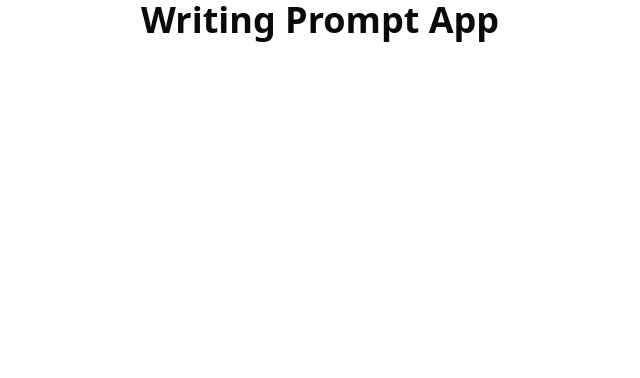
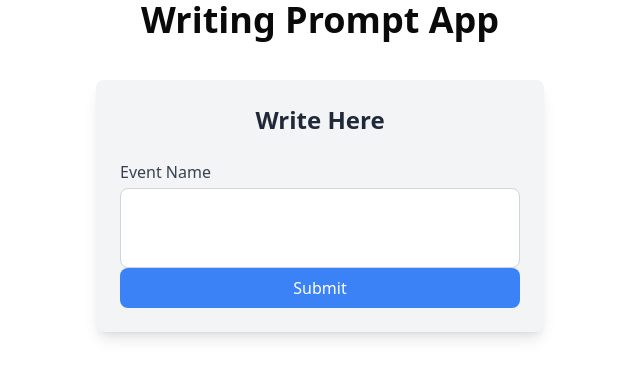
Before and after one commit to realrArnold/WritingPrompt-frontend, a Next.js app in the folder writingprompt/: page / in a window 1280 px wide. Shown: the top 378 px of the page, without its empty margins (320-960 px from the left). Built offline with nearby package versions, Linux system fonts and the light colour scheme.

Commit message:
added writing form

```diff
--- a/writingprompt/package.json
+++ b/writingprompt/package.json
@@ -13,7 +13,8 @@
     "class-variance-authority": "^0.7.1",
     "clsx": "^2.1.1",
     "lucide-react": "^0.474.0",
-    "next": "15.1.6",
+    "next": "^15.1.6",
+    "next.js": "^1.0.3",
     "nodemon": "^3.1.9",
     "react": "^19.0.0",
     "react-dom": "^19.0.0",
--- a/writingprompt/src/app/page.js
+++ b/writingprompt/src/app/page.js
@@ -1,9 +1,15 @@
-import Image from "next/image";
+"use client";
+import React from "react";
+import WritingArea from "@/components/WritingArea.js";
+// import Image from "next/image";
 
 export default function Home() {
   return (
     <div>
-      <h1 className="flex justify-center font-bold text-4xl">Writing Prompt App</h1>
+      <h1 className="flex justify-center font-bold text-4xl">
+        Writing Prompt App
+      </h1>
+      <WritingArea />
     </div>
   );
 }
--- a/writingprompt/src/components/Entries.js
+++ b/writingprompt/src/components/Entries.js
@@ -1,3 +1,3 @@
 
 
-export default entries
+export default Entries
--- a/writingprompt/src/components/WritingArea.js
+++ b/writingprompt/src/components/WritingArea.js
@@ -1,3 +1,59 @@
+import React, {useState} from "react";
+const WritingArea = ({client}) => {
+    const [data, setData] = useState({
+        writingEntry: "",
+        });
+
+        const handleChange = (e) => {
+            const { name, value } = e.target;
+            setData({
+                ...data,
+                [name]: value,
+            });
+        };
+
+        const submitHandler = async (e) => {
+            console.log("Form submiited with data",data);
+
+            const response = await client.addEntry(data);
+            console.log(response)
+            if (response.data.status === "200") {
+              console.log("Event added successfully");
+            } else {
+              console.log("Error adding event");}
+          };
+
+    return (
+      <div
+        className="bg-gray-100 container mx-auto p-6 rounded-lg shadow-lg max-w-md mt-10"
+        id="addUserEntry"
+      >
+        <h2 className="text-2xl font-bold text-center mb-6 text-gray-800">
+          Write Here
+        </h2>
+        <form onSubmit={submitHandler} className="space-y-4">
+          <div>
+            <label className="block text-gray-700 font-medium mb-1">
+              Event Name
+            </label>
+            <input
+              type="text"
+              name="writingEntry"
+              value={data.writingEntry}
+              onChange={handleChange}
+              className="w-full px-4 py-2 border border-gray-300 rounded-lg focus:outline-none focus:ring-2 focus:ring-blue-400 h-20 text-left align-top"
+            />
+            <button
+              type="submit"
+              className="w-full bg-blue-500 text-white py-2 rounded-lg hover:bg-blue-600 transition duration-300"
+            >
+              Submit
+            </button>
+          </div>
+        </form>
+      </div>
+    );
+  };
 
 
-export default writingArea
+export default WritingArea;
```
Also changed, not shown: 1 other file (tests, documents, lock files or other folders).
